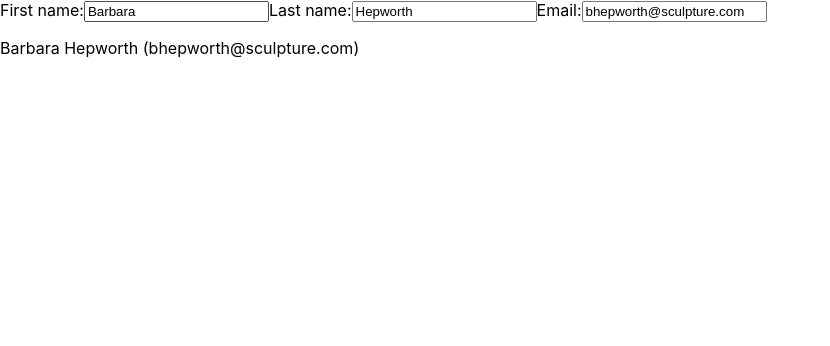
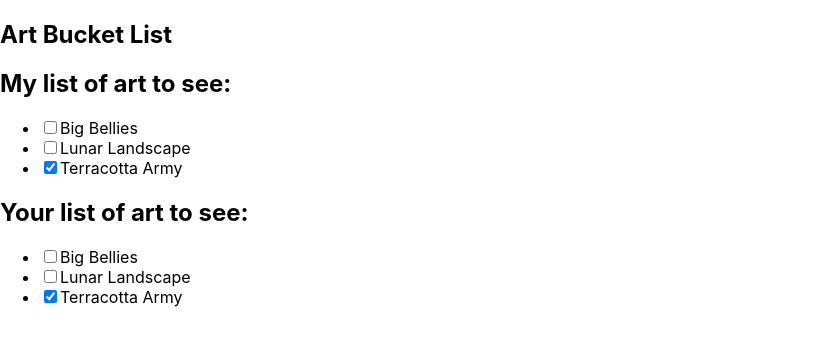
Before and after one commit to ththory/react-study, a React (Create React App) app: page / in a window 1280 px wide. Shown: the top 346 px of the page, without its empty margins (0-830 px from the left). Built offline with nearby package versions, Linux system fonts and the light colour scheme.

Commit message:
Add: 배열 state 업데이트 하기

```diff
--- a/src/App.js
+++ b/src/App.js
@@ -1,10 +1,10 @@
 import "./App.css";
-import Form from "./updating-objects-in-state/Form";
-import MovingDot from "./updating-objects-in-state/MovingDot";
+import BucketList from "./updating-arrays-in-state/BucketList";
+import List from "./updating-arrays-in-state/List";
 function App() {
     return (
         <section>
-            <Form></Form>
+            <BucketList></BucketList>
         </section>
     );
 }
--- /dev/null
+++ b/src/updating-arrays-in-state/BucketList.js
@@ -0,0 +1,64 @@
+import { useState } from "react";
+
+let nextId = 3;
+const initialList = [
+    { id: 0, title: "Big Bellies", seen: false },
+    { id: 1, title: "Lunar Landscape", seen: false },
+    { id: 2, title: "Terracotta Army", seen: true },
+];
+
+export default function BucketList() {
+    const [myList, setMyList] = useState(initialList);
+    const [yourList, setYourList] = useState(initialList);
+
+    function handleToggleMyList(artworkId, nextSeen) {
+        setMyList(
+            myList.map((artwork) => {
+                if (artwork.id === artworkId) {
+                    return { ...artwork, seen: nextSeen };
+                } else return { ...artwork };
+            })
+        );
+    }
+
+    function handleToggleYourList(artworkId, nextSeen) {
+        setYourList(
+            yourList.map((artwork) => {
+                if (artwork.id === artworkId) {
+                    return { ...artwork, seen: nextSeen };
+                } else return { ...artwork };
+            })
+        );
+    }
+
+    return (
+        <>
+            <h1>Art Bucket List</h1>
+            <h2>My list of art to see:</h2>
+            <ItemList artworks={myList} onToggle={handleToggleMyList} />
+            <h2>Your list of art to see:</h2>
+            <ItemList artworks={yourList} onToggle={handleToggleYourList} />
+        </>
+    );
+}
+
+function ItemList({ artworks, onToggle }) {
+    return (
+        <ul>
+            {artworks.map((artwork) => (
+                <li key={artwork.id}>
+                    <label>
+                        <input
+                            type="checkbox"
+                            checked={artwork.seen}
+                            onChange={(e) => {
+                                onToggle(artwork.id, e.target.checked);
+                            }}
+                        />
+                        {artwork.title}
+                    </label>
+                </li>
+            ))}
+        </ul>
+    );
+}
--- /dev/null
+++ b/src/updating-arrays-in-state/List.js
@@ -0,0 +1,34 @@
+import { useState } from "react";
+
+let nextId = 0;
+
+export default function List() {
+    const [name, setName] = useState("");
+    const [artists, setArtists] = useState([]);
+
+    return (
+        <>
+            <h1>Inspiring sculptors:</h1>
+            <input value={name} onChange={(e) => setName(e.target.value)} />
+            <button
+                onClick={() => {
+                    setName("");
+                    setArtists([
+                        ...artists,
+                        {
+                            id: nextId++,
+                            name: name,
+                        },
+                    ]);
+                }}
+            >
+                Add
+            </button>
+            <ul>
+                {artists.map((artist) => (
+                    <li key={artist.id}>{artist.name}</li>
+                ))}
+            </ul>
+        </>
+    );
+}
```
Also changed, not shown: src/updating-arrays-in-state/memo.md (added, +7 -0 lines).
